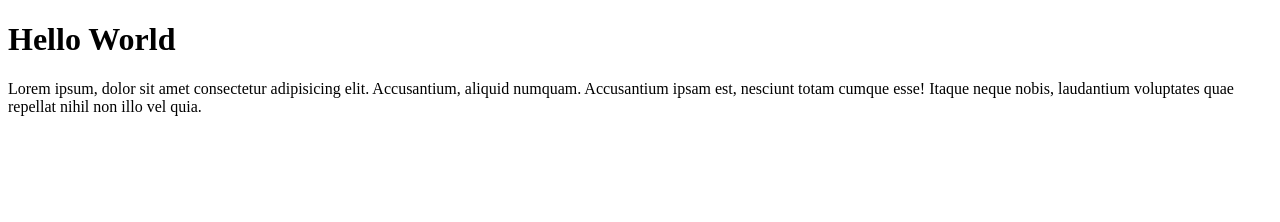
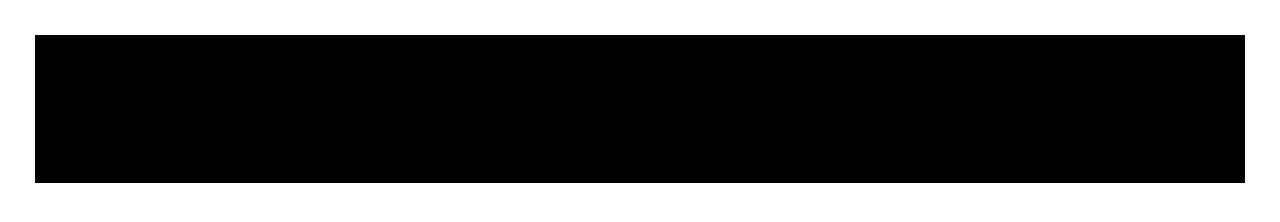
Before and after one commit to joaoigorvidal/AdventureTimeWeb, a plain HTML site: page index.html in a window 1280 px wide. Drawn offline with Linux system fonts and the light colour scheme.

Commit message:
designing the page

```diff
--- a/index.html
+++ b/index.html
@@ -5,9 +5,12 @@
     <meta http-equiv="X-UA-Compatible" content="IE=edge">
     <meta name="viewport" content="width=device-width, initial-scale=1.0">
     <title>Document</title>
+    <link rel="stylesheet" href="style.css">
 </head>
 <body>
-    <h1>Hello World</h1>
-    <p>Lorem ipsum, dolor sit amet consectetur adipisicing elit. Accusantium, aliquid numquam. Accusantium ipsam est, nesciunt totam cumque esse! Itaque neque nobis, laudantium voluptates quae repellat nihil non illo vel quia.</p>
+    <header>
+        <h1>Hello World</h1>
+        <p>Lorem ipsum, dolor sit amet consectetur adipisicing elit. Accusantium, aliquid numquam. Accusantium ipsam est, nesciunt totam cumque esse! Itaque neque nobis, laudantium voluptates quae repellat nihil non illo vel quia.</p>
+    </header>
 </body>
 </html>
--- /dev/null
+++ b/style.css
@@ -0,0 +1,10 @@
+*{
+    font-family: poppins;
+    color: black;
+    margin: 5px;
+    padding: 10px;
+}
+
+header{
+    background-color: black;
+}
```
